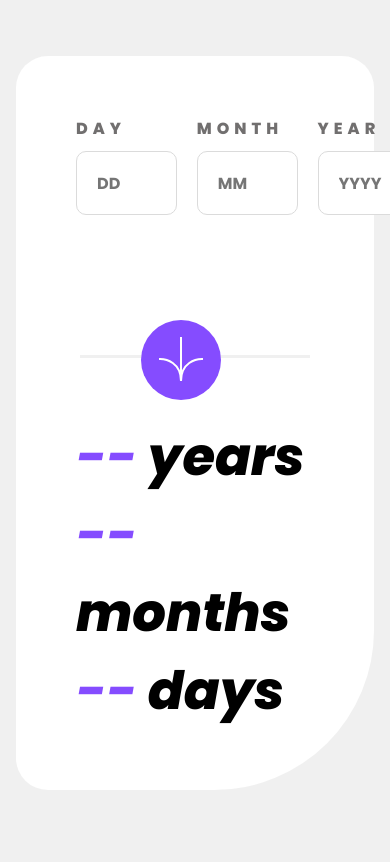
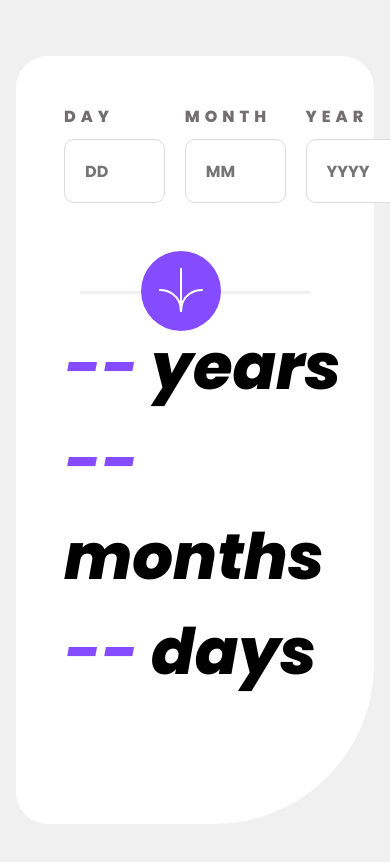
Before and after one commit to austin5141/age-calculator-app-main, a React (Vite) app: page / in a window 390 px wide. Shown: the top 862 px of the page. Built offline with nearby package versions, Linux system fonts and the light colour scheme.

Commit message:
Update App.css

```diff
--- a/src/App.css
+++ b/src/App.css
@@ -1,3 +1,46 @@
+/* #root {
+  max-width: 1280px;
+  margin: 0 auto;
+  padding: 2rem;
+  text-align: center;
+}
+
+.logo {
+  height: 6em;
+  padding: 1.5em;
+  will-change: filter;
+  transition: filter 300ms;
+}
+.logo:hover {
+  filter: drop-shadow(0 0 2em #646cffaa);
+}
+.logo.react:hover {
+  filter: drop-shadow(0 0 2em #61dafbaa);
+}
+
+@keyframes logo-spin {
+  from {
+    transform: rotate(0deg);
+  }
+  to {
+    transform: rotate(360deg);
+  }
+}
+
+@media (prefers-reduced-motion: no-preference) {
+  a:nth-of-type(2) .logo {
+    animation: logo-spin infinite 20s linear;
+  }
+}
+
+.card {
+  padding: 2em;
+}
+
+.read-the-docs {
+  color: #888;
+} */
+
 @import url('https://fonts.googleapis.com/css2?family=Poppins:ital,wght@0,100;0,200;0,300;0,400;0,500;0,600;0,700;0,800;0,900;1,100;1,200;1,300;1,400;1,500;1,600;1,700;1,800;1,900&display=swap');
 
 * {
@@ -14,17 +57,21 @@
 .container {
   background-color:hsl(0, 0%, 100%);
   max-width:60rem;
-  margin:3.5rem auto;
+  height:48rem;
+  margin:6rem auto;
   border-radius:2rem 2rem 10rem 2rem;
 }
 
-.inputs, .results {
-  padding:60px;
+.results {
+  padding-left:3rem;
+  position:relative;
+  bottom:15px;
 }
 
 .inputs {
   display:flex;
   gap:20px;
+  padding:3rem;
 }
 
 .submitButton {
@@ -32,7 +79,8 @@
   justify-content:flex-end;
   position:relative;
   margin-right:3rem;
-  top:50px;
+  bottom:50px;
+  z-index:1;
 }
 
 button {
@@ -82,10 +130,12 @@
   height:3px;
   background-color:hsl(0, 0%, 94%);
   border:none;
+  position:relative;
+  bottom:100px;
 }
 
 h2 {
-  font-size:7rem;
+  font-size:5.8rem;
   font-weight:800;
   font-style:italic;
 }
@@ -108,7 +158,7 @@
     margin:3.5rem 1rem;
   }
   h2 {
-    font-size:3.3rem;
+    font-size:4rem;
   }
   .inputBox {
     height:4rem;
@@ -116,10 +166,14 @@
     font-size:1rem;
   }
 
+  .divider {
+    bottom:40px;
+  }
+
   .submitButton {
     justify-content:center;
-    top:45px;
     left:10px;
+    top:0.1px;
   }
 
   button {
```
